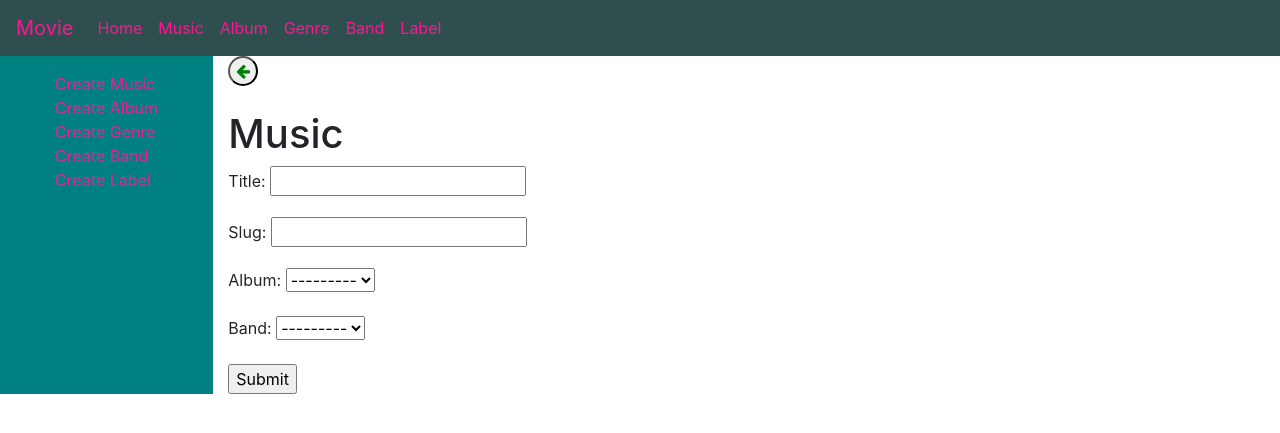
After one commit to Mithilesh-M/music-app-django, a Django app: page /musicapp/music/create in a window 1280 px wide. The commit adds this page. Shown: the top 433 px of the page. Run offline with Django 3.2, Linux system fonts and the light colour scheme; data that the repository does not hold is empty; some libraries are stand-ins or nearby versions.

Commit message:
Add music create view in music app
Add this to create music in app

```diff
--- /dev/null
+++ b/musicapp/templates/musicapp/music_form.html
@@ -0,0 +1,17 @@
+{% extends "base_generic.html" %}
+
+{% block content %}
+    <button style="border-radius: 50%;border-color: black;" onclick="location.href='{% url 'music-list' %}';">
+        <a href="{% url 'music-list' %}" style="color: green">
+            <i class="fa fa-arrow-left" onmouseover = "this.style.color = 'black'" onmouseout = "this.style.color = 'green'" ></i>
+        </a>
+    </button>
+    <br><br>
+    <h1>Music</h1>
+    <form method="POST" enctype="multipart/form-data">
+        {% csrf_token %}
+        {{ form.as_p }}
+        <input type="submit" value="Submit">
+    </form>
+
+{% endblock %}
--- a/musicapp/templates/musicapp/music_list.html
+++ b/musicapp/templates/musicapp/music_list.html
@@ -1,7 +1,7 @@
 {% extends "base_generic.html" %}
 
 {% block content %}
-    <button class="mybutton" onclick="location.href='';">Create Music</button>
+    <button class="mybutton" onclick="location.href='{% url 'music-create' %}';">Create Music</button>
     <h1>Filter</h1>
     <form method="get">
         <table>
--- a/musicapp/urls.py
+++ b/musicapp/urls.py
@@ -4,4 +4,5 @@ from . import views
 urlpatterns = [
     path('', views.show_index, name='index'),
     path('music/', views.MusicListView.as_view(), name='music-list'),
+    path('music/create', views.MusicCreateView.as_view(), name='music-create'),
 ]
--- a/musicapp/views.py
+++ b/musicapp/views.py
@@ -2,6 +2,8 @@ from django.shortcuts import render
 from .models import Music, Album, Band, Label, Genre
 from django_filters import views
 from .filters import MusicFilter
+from django.views import generic
+from django.urls import reverse_lazy
 
 def show_index(request):
     context = {
@@ -17,3 +19,9 @@ def show_index(request):
 class MusicListView(views.FilterView):
     filterset_class = MusicFilter
     template_name = 'musicapp/music_list.html'
+
+
+class MusicCreateView(generic.CreateView):
+    model = Music
+    fields = ['title', 'slug', 'album', 'band']
+    success_url = reverse_lazy('music-list')
```
